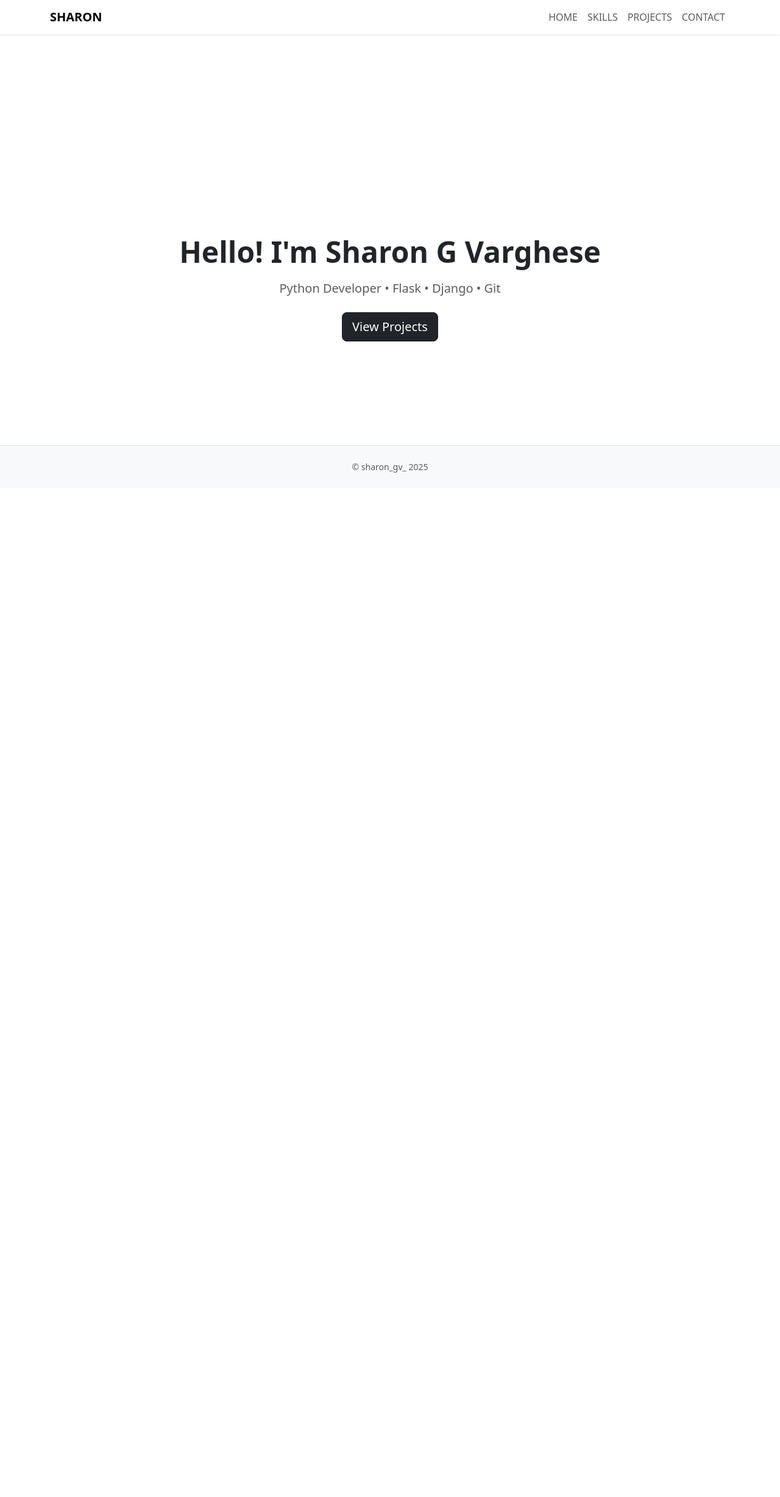
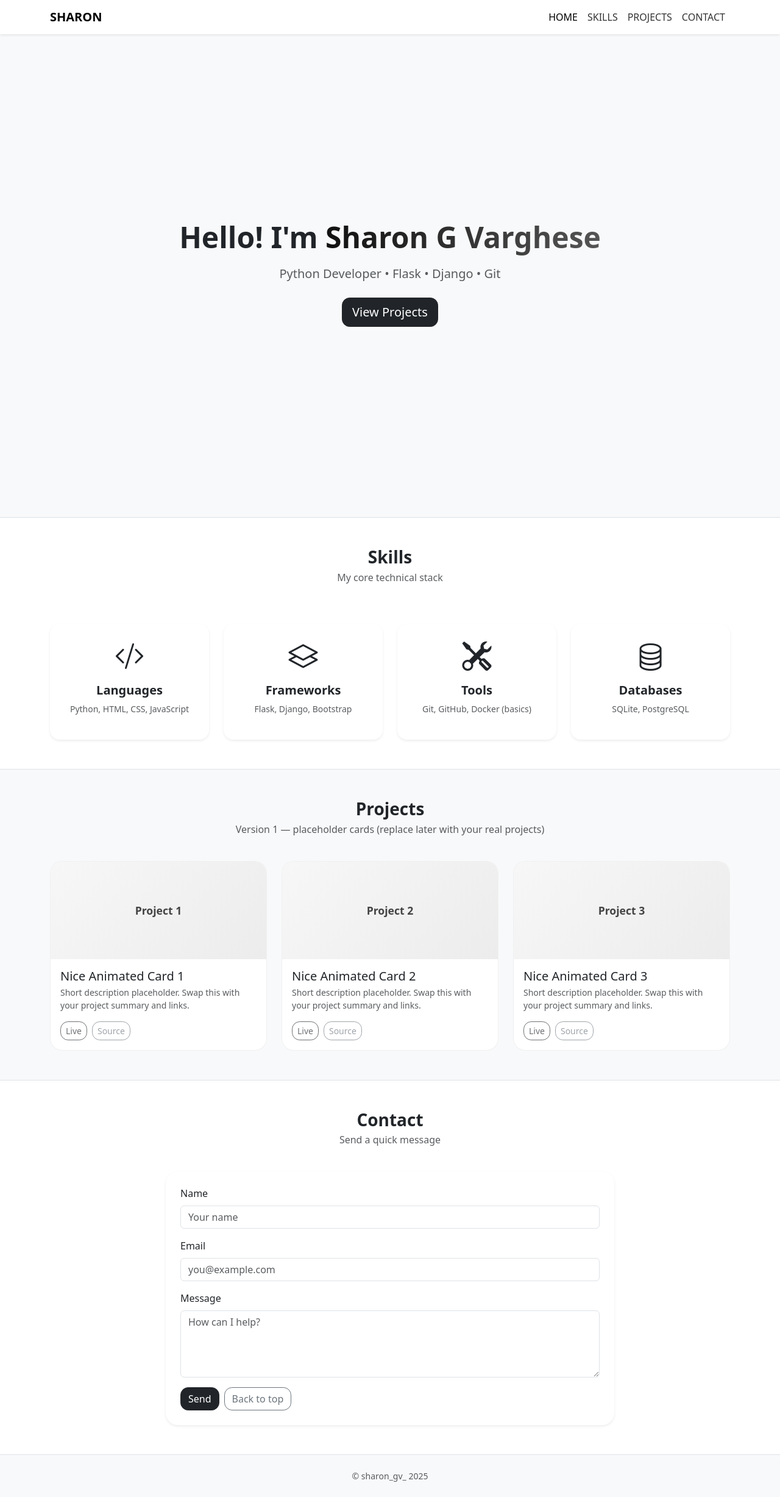
Before and after one commit to sharongvarghese/PORTFOLIO, a Python web app: template templates/index.html in a window 1280 px wide. Shown: the whole page at 61% size. Before the commit the page ends 775 px from the top, so only its background shows below. Run offline with Jinja, Linux system fonts and the light colour scheme; the template is opened without the code that fills it, so the values that code supplies are empty.

Commit message:
Build the base structure of portfolio

```diff
--- /dev/null
+++ b/static/css/styles.css
@@ -0,0 +1,67 @@
+
+/* Light, simple, professional */
+:root {
+  --radius: 1.25rem;
+}
+
+.text-gradient {
+  background: linear-gradient(90deg, #111, #555);
+  -webkit-background-clip: text;
+  -webkit-text-fill-color: transparent;
+  background-clip: text;
+  color: transparent;
+}
+
+.project-card {
+  border: 1px solid rgba(0,0,0,.06);
+  border-radius: var(--radius);
+  background: #fff;
+  transition: transform .2s ease, box-shadow .2s ease;
+  overflow: hidden;
+}
+.project-card:hover {
+  transform: translateY(-4px);
+  box-shadow: 0 8px 24px rgba(0,0,0,.08);
+}
+
+.project-thumb {
+  height: 160px;
+  background: linear-gradient(135deg, #f7f7f7, #ececec);
+}
+
+.thumb-fallback {
+  height: 100%;
+  font-size: 1.1rem;
+  color: #444;
+}
+
+.navbar .nav-link {
+  color: #333;
+}
+.navbar .nav-link:hover,
+.navbar .nav-link:focus {
+  color: #000;
+}
+
+.card {
+  border-radius: var(--radius);
+}
+
+.btn {
+  border-radius: .8rem;
+}
+
+
+/* Skills section redesign */
+.skill-card {
+  border-radius: 1rem;
+  transition: transform 0.2s ease, box-shadow 0.2s ease;
+  background: #fff;
+}
+.skill-card:hover {
+  transform: translateY(-4px);
+  box-shadow: 0 8px 24px rgba(0,0,0,0.08);
+}
+.skill-icon i {
+  color: #555;
+}
--- /dev/null
+++ b/static/js/main.js
@@ -0,0 +1,19 @@
+
+// Minimal JS: activate current nav link based on scroll position
+document.addEventListener("DOMContentLoaded", () => {
+  const sections = [...document.querySelectorAll("main section[id]")];
+  const navLinks = [...document.querySelectorAll(".navbar .nav-link")];
+
+  const setActive = () => {
+    let fromTop = window.scrollY + 120; // account for fixed navbar
+    let current = sections.findLast(sec => sec.offsetTop <= fromTop);
+    navLinks.forEach(link => link.classList.remove("active"));
+    if (current) {
+      const active = navLinks.find(a => a.getAttribute("href") === `#${current.id}`);
+      if (active) active.classList.add("active");
+    }
+  };
+
+  setActive();
+  window.addEventListener("scroll", setActive);
+});
--- a/templates/base.html
+++ b/templates/base.html
@@ -1,14 +1,20 @@
 <!DOCTYPE html>
 <html lang="en">
-<head>
-    <meta charset="UTF-8">
-    <meta name="viewport" content="width=device-width, initial-scale=1.0">
-    <title>Portfolio</title>
-    <!-- Bootstrap CSS -->
-    <link href="https://cdn.jsdelivr.net/npm/bootstrap@5.3.2/dist/css/bootstrap.min.css" rel="stylesheet">
-</head>
-<body>
+  <head>
+    <meta charset="utf-8" />
+    <meta name="viewport" content="width=device-width, initial-scale=1" />
+    <title>{% block title %}Sharon G Varghese — Portfolio{% endblock %}</title>
+    <meta name="description" content="Light, simple, professional portfolio (v1) built with Flask + Bootstrap." />
+    <!-- Bootstrap 5 CSS -->
+    <link href="https://cdn.jsdelivr.net/npm/bootstrap@5.3.3/dist/css/bootstrap.min.css" rel="stylesheet" />
+    <link rel="stylesheet" href="{{ url_for('static', filename='css/styles.css') }}">
+    <link rel="stylesheet" href="https://cdn.jsdelivr.net/npm/bootstrap-icons@1.11.3/font/bootstrap-icons.css">
+    <style>
+      html { scroll-behavior: smooth; }
+    </style>
+  </head>
 
+  <body class="bg-light">
     <!-- NAVBAR -->
     <nav class="navbar navbar-expand-lg bg-white shadow-sm fixed-top">
       <div class="container">
@@ -18,7 +24,7 @@
         </button>
         <div class="collapse navbar-collapse" id="navmenu">
           <ul class="navbar-nav ms-auto">
-            <li class="nav-item"><a class="nav-link" href="">HOME</a></li>
+            <li class="nav-item"><a class="nav-link" href="#home">HOME</a></li>
             <li class="nav-item"><a class="nav-link" href="#skills">SKILLS</a></li>
             <li class="nav-item"><a class="nav-link" href="#projects">PROJECTS</a></li>
             <li class="nav-item"><a class="nav-link" href="#contact">CONTACT</a></li>
@@ -27,20 +33,20 @@
       </div>
     </nav>
 
-
-    <!-- Content goes here -->
-    <main class="container my-4">
-        {% block content %}
-        {% endblock %}
+    <!-- MAIN CONTENT -->
+    <main class="pt-5">
+      {% block content %}{% endblock %}
     </main>
 
-      <!-- FOOTER -->
-    <footer class="py-4 bg-light fixed-bottom border-top">
+    <!-- FOOTER -->
+    <footer class="py-4 bg-light border-top">
       <div class="container text-center small text-muted">
         &copy; sharon_gv_ 2025
       </div>
     </footer>
-    <!-- Bootstrap JS Bundle (includes Popper) -->
-    <script src="https://cdn.jsdelivr.net/npm/bootstrap@5.3.2/dist/js/bootstrap.bundle.min.js"></script>
-</body>
+
+    <!-- Bootstrap JS -->
+    <script src="https://cdn.jsdelivr.net/npm/bootstrap@5.3.3/dist/js/bootstrap.bundle.min.js"></script>
+    <script src="{{ url_for('static', filename='js/main.js') }}"></script>
+  </body>
 </html>
--- a/templates/index.html
+++ b/templates/index.html
@@ -1,14 +1,140 @@
 {% extends "base.html" %}
 
+{% block title %}Portfolio — Sharon G Varghese{% endblock %}
+
 {% block content %}
-    <!-- MAIN -->
-    <main class="pt-5" id="home">
 <!-- HERO / INTRO -->
-      <section class="container min-vh-100 d-flex align-items-center justify-content-center text-center">
+<section class="container min-vh-100 d-flex align-items-center justify-content-center text-center" id="home">
   <div class="py-5">
     <h1 class="display-5 fw-bold mb-3">Hello! I'm <span class="text-gradient">Sharon G Varghese</span></h1>
     <p class="lead text-muted mb-4">Python Developer • Flask • Django • Git</p>
     <a href="#projects" class="btn btn-dark btn-lg">View Projects</a>
   </div>
 </section>
+
+<!-- SKILLS -->
+<section id="skills" class="py-5 border-top bg-white">
+  <div class="container">
+    <div class="row mb-5">
+      <div class="col text-center">
+        <h2 class="h3 fw-bold mb-1">Skills</h2>
+        <p class="text-muted">My core technical stack</p>
+      </div>
+    </div>
+
+    <div class="row g-4">
+      <div class="col-12 col-md-6 col-lg-3">
+        <div class="skill-card text-center p-4 h-100 shadow-sm">
+          <div class="skill-icon mb-3"><i class="bi bi-code-slash display-5 text-dark"></i></div>
+          <h5 class="fw-semibold mb-2">Languages</h5>
+          <p class="small text-muted">Python, HTML, CSS, JavaScript</p>
+        </div>
+      </div>
+
+      <div class="col-12 col-md-6 col-lg-3">
+        <div class="skill-card text-center p-4 h-100 shadow-sm">
+          <div class="skill-icon mb-3"><i class="bi bi-layers display-5 text-dark"></i></div>
+          <h5 class="fw-semibold mb-2">Frameworks</h5>
+          <p class="small text-muted">Flask, Django, Bootstrap</p>
+        </div>
+      </div>
+
+      <div class="col-12 col-md-6 col-lg-3">
+        <div class="skill-card text-center p-4 h-100 shadow-sm">
+          <div class="skill-icon mb-3"><i class="bi bi-tools display-5 text-dark"></i></div>
+          <h5 class="fw-semibold mb-2">Tools</h5>
+          <p class="small text-muted">Git, GitHub, Docker (basics)</p>
+        </div>
+      </div>
+
+      <div class="col-12 col-md-6 col-lg-3">
+        <div class="skill-card text-center p-4 h-100 shadow-sm">
+          <div class="skill-icon mb-3"><i class="bi bi-database display-5 text-dark"></i></div>
+          <h5 class="fw-semibold mb-2">Databases</h5>
+          <p class="small text-muted">SQLite, PostgreSQL</p>
+        </div>
+      </div>
+    </div>
+  </div>
+</section>
+
+<!-- PROJECTS -->
+<section id="projects" class="py-5 bg-light border-top">
+  <div class="container">
+    <div class="row mb-4">
+      <div class="col text-center">
+        <h2 class="h3 fw-bold mb-1">Projects</h2>
+        <p class="text-muted">Version 1 — placeholder cards (replace later with your real projects)</p>
+      </div>
+    </div>
+
+    <div class="row g-4">
+      {% for i in range(1,4) %}
+      <div class="col-12 col-md-6 col-lg-4">
+        <div class="project-card h-100">
+          <div class="project-thumb">
+            <div class="thumb-fallback d-flex align-items-center justify-content-center">
+              <span class="fw-semibold">Project {{ i }}</span>
+            </div>
+          </div>
+          <div class="p-3">
+            <h3 class="h5 mb-1">Nice Animated Card {{ i }}</h3>
+            <p class="text-muted small mb-3">Short description placeholder. Swap this with your project summary and links.</p>
+            <div class="d-flex gap-2">
+              <a href="#" class="btn btn-sm btn-outline-dark disabled">Live</a>
+              <a href="#" class="btn btn-sm btn-outline-secondary disabled">Source</a>
+            </div>
+          </div>
+        </div>
+      </div>
+      {% endfor %}
+    </div>
+  </div>
+</section>
+
+<!-- CONTACT -->
+<section id="contact" class="py-5 border-top bg-white">
+  <div class="container">
+    <div class="row mb-4">
+      <div class="col text-center">
+        <h2 class="h3 fw-bold mb-1">Contact</h2>
+        <p class="text-muted">Send a quick message</p>
+      </div>
+    </div>
+
+    <div class="row justify-content-center">
+      <div class="col-12 col-lg-8">
+        {% with messages = get_flashed_messages(with_categories=True) %}
+          {% if messages %}
+            {% for category, msg in messages %}
+              <div class="alert alert-{{ 'success' if category=='success' else 'info' }} alert-dismissible fade show" role="alert">
+                {{ msg }}
+                <button type="button" class="btn-close" data-bs-dismiss="alert" aria-label="Close"></button>
+              </div>
+            {% endfor %}
+          {% endif %}
+        {% endwith %}
+
+        <form method="POST" class="card shadow-sm border-0 p-3 p-md-4">
+          <div class="mb-3">
+            <label for="name" class="form-label">Name</label>
+            <input type="text" class="form-control" id="name" name="name" placeholder="Your name" required>
+          </div>
+          <div class="mb-3">
+            <label for="email" class="form-label">Email</label>
+            <input type="email" class="form-control" id="email" name="email" placeholder="you@example.com" required>
+          </div>
+          <div class="mb-3">
+            <label for="message" class="form-label">Message</label>
+            <textarea class="form-control" id="message" name="message" rows="4" placeholder="How can I help?" required></textarea>
+          </div>
+          <div class="d-grid d-md-flex gap-2">
+            <button class="btn btn-dark" type="submit">Send</button>
+            <a class="btn btn-outline-secondary" href="#home">Back to top</a>
+          </div>
+        </form>
+      </div>
+    </div>
+  </div>
+</section>
 {% endblock %}
```
Also changed, not shown: static/css/style.css (deleted), static/js/scripts.js (deleted). Lines whose indentation alone changed are shown as unchanged.
